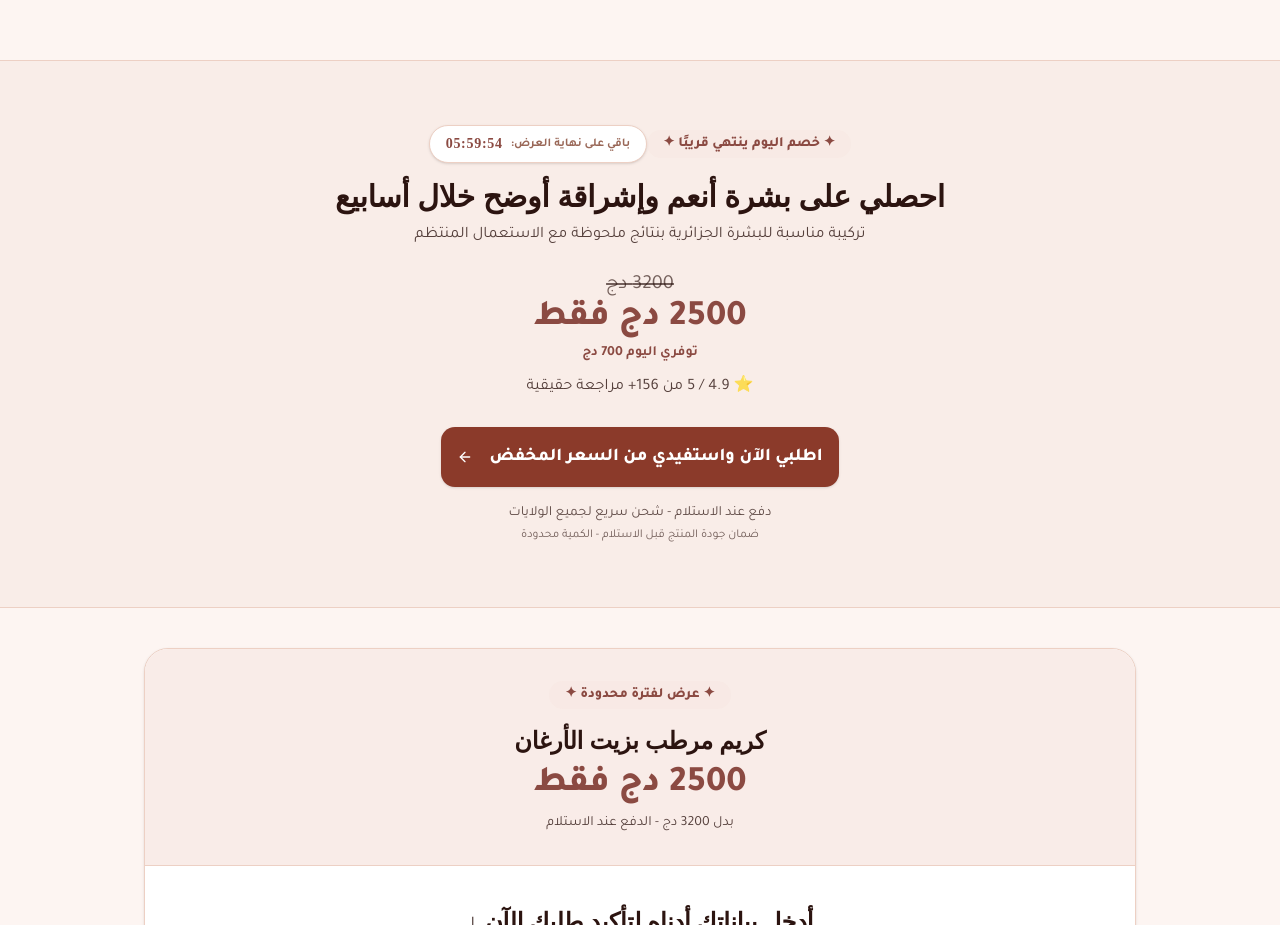
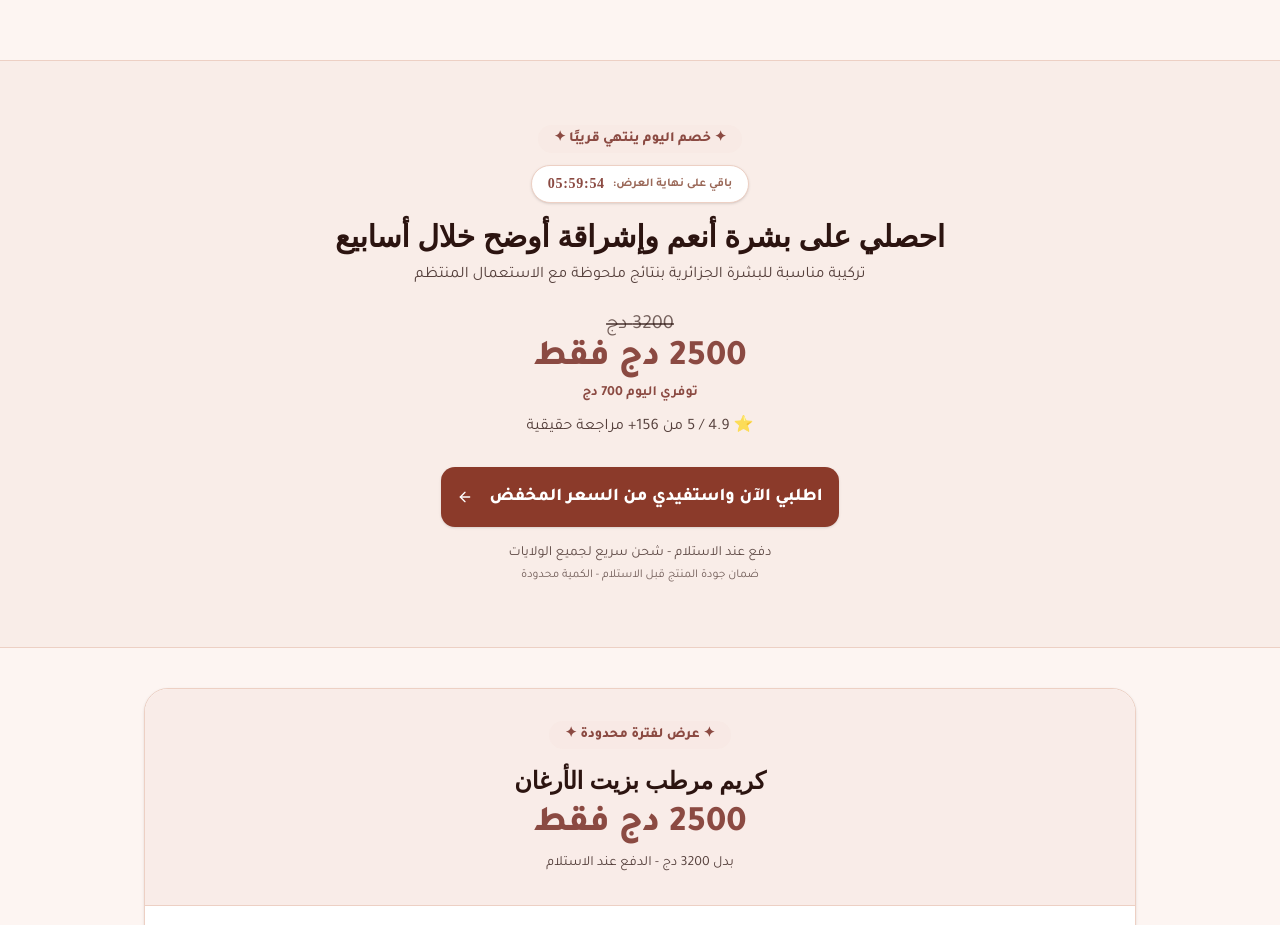
Before and after one commit to glow-cosmetique/glow-cosmetique-v3, a Next.js app: page / in a window 1280 px wide. Shown: the part 6500-7425 px from the top of the page. Built offline with nearby package versions, Linux system fonts and the light colour scheme; a web font is replaced by a local one.

Commit message:
وصف التعديلات

```diff
--- a/components/mid-cta.tsx
+++ b/components/mid-cta.tsx
@@ -30,14 +30,16 @@ export function MidCTA() {
   return (
     <section className="py-16 bg-secondary text-foreground border-y border-border">
       <div className="container mx-auto px-4 text-center">
-        <span className="inline-block bg-accent/15 lp-accent-text text-sm font-extrabold px-4 py-1 rounded-full mb-4">
-          ✦ خصم اليوم ينتهي قريبًا ✦
-        </span>
-        <div className="mb-4 inline-flex items-center gap-2 rounded-full border border-[var(--card-border)] bg-white px-4 py-2 shadow-sm">
-          <span className="text-xs font-semibold text-[var(--card-label)]">باقي على نهاية العرض:</span>
-          <span className="font-mono text-sm font-extrabold tracking-wider text-[var(--btn-bg)]">
-            {formatTime(hours)}:{formatTime(minutes)}:{formatTime(seconds)}
+        <div className="mb-4 flex flex-col items-center gap-3">
+          <span className="inline-block bg-accent/15 lp-accent-text text-sm font-extrabold px-4 py-1 rounded-full">
+            ✦ خصم اليوم ينتهي قريبًا ✦
           </span>
+          <div className="inline-flex items-center gap-2 rounded-full border border-[var(--card-border)] bg-white px-4 py-2 shadow-sm">
+            <span className="text-xs font-semibold text-[var(--card-label)]">باقي على نهاية العرض:</span>
+            <span className="font-mono text-sm font-extrabold tracking-wider text-[var(--btn-bg)]">
+              {formatTime(hours)}:{formatTime(minutes)}:{formatTime(seconds)}
+            </span>
+          </div>
         </div>
         <h2 className="text-2xl md:text-3xl font-bold mb-2 text-balance">
           احصلي على بشرة أنعم وإشراقة أوضح خلال أسابيع
```
